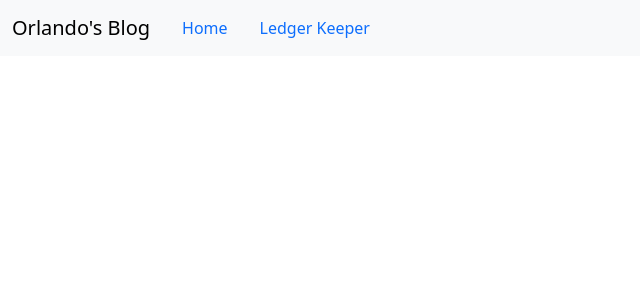
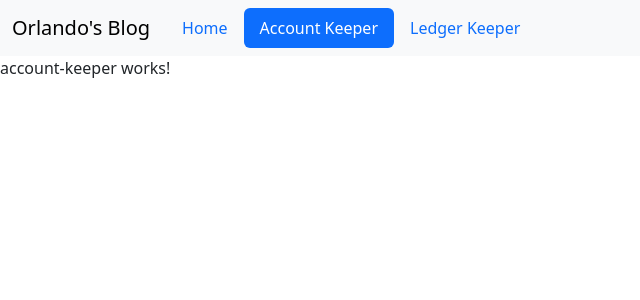
Before and after one commit to seagochen/FinTechApp, an Angular app in the folder 3_Frontend/AngularApp/: page /account-keeper in a window 1280 px wide. Before the commit this address led to /. Shown: the top 300 px of the page, without its empty margins (0-640 px from the left). Built offline with nearby package versions, Linux system fonts and the light colour scheme.

Commit message:
ソースコードを修正された

```diff
--- /dev/null
+++ b/3_Frontend/AngularApp/src/app/account-keeper/account-keeper.component.html
@@ -0,0 +1 @@
+<p>account-keeper works!</p>
--- a/3_Frontend/AngularApp/src/app/app.component.html
+++ b/3_Frontend/AngularApp/src/app/app.component.html
@@ -11,6 +11,9 @@
       <ul class="nav nav-pills">
         <li class="nav-item">
           <a class="nav-link" routerLink="/home" routerLinkActive="active" ariaCurrentWhenActive="page">Home</a>
+        </li>
+        <li class="nav-item">
+          <a class="nav-link" routerLink="/account-keeper" routerLinkActive="active" ariaCurrentWhenActive="page">Account Keeper</a>
         </li>
         <li class="nav-item">
           <a class="nav-link" routerLink="/ledger-keeper" routerLinkActive="active" ariaCurrentWhenActive="page">Ledger Keeper</a>
--- a/3_Frontend/AngularApp/src/app/app.routes.ts
+++ b/3_Frontend/AngularApp/src/app/app.routes.ts
@@ -1,9 +1,11 @@
 import { Routes } from '@angular/router';
 import {HomeComponent} from "./home/home.component";
 import {LedgerKeeperComponent} from "./ledger-keeper/ledger-keeper.component";
+import {AccountKeeperComponent} from "./account-keeper/account-keeper.component";
 
 export const routes: Routes = [
   { path: '', redirectTo: '/home', pathMatch: 'full' }, // 重定向到home组件
   { path: 'home', component: HomeComponent },
+  { path: 'account-keeper', component: AccountKeeperComponent },
   { path: 'ledger-keeper', component: LedgerKeeperComponent },
 ];
--- a/3_Frontend/AngularApp/src/app/home/home.component.css
+++ b/3_Frontend/AngularApp/src/app/home/home.component.css
@@ -6,7 +6,6 @@
   position: relative;
   height: 100%;
   width: 100%;
-  /*overflow: hidden; !* 对于背景图片也设置为hidden，以防万一 *!*/
 }
 
 .clock {
```
Also changed, not shown: 3_Frontend/AngularApp/src/app/account-keeper/account-keeper.component.ts (added, +12 -0 lines), 3_Frontend/AngularApp/src/app/account-keeper/account-keeper.component.css (added), 1 other file (tests, documents, lock files or other folders).
